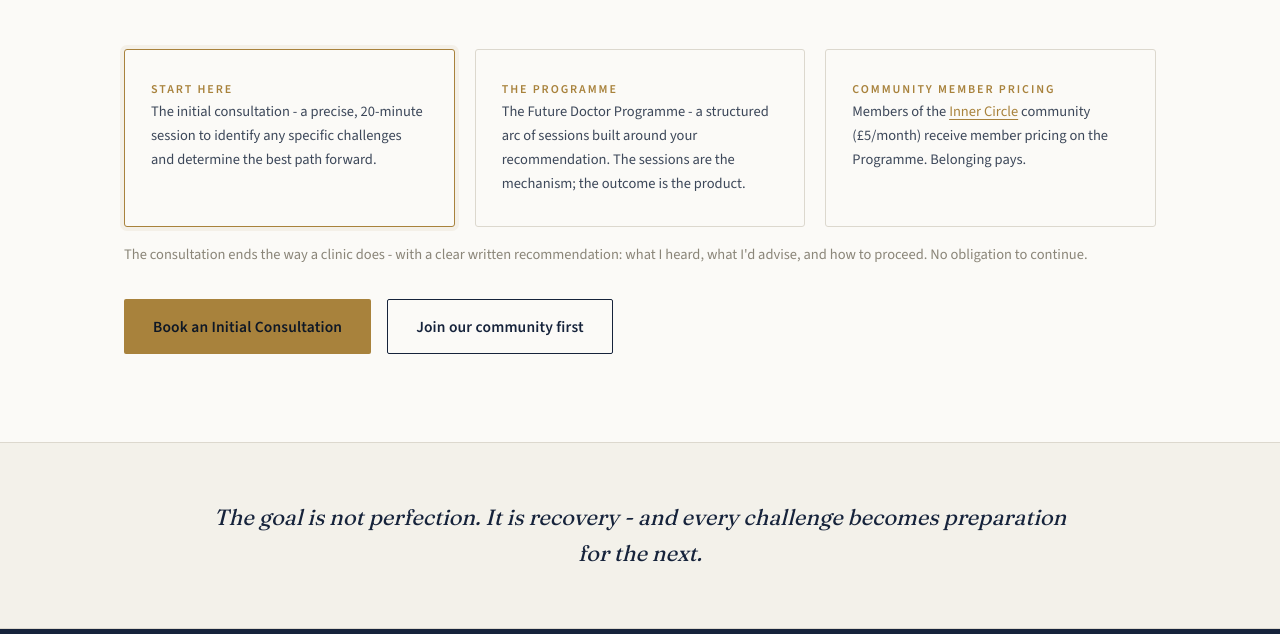
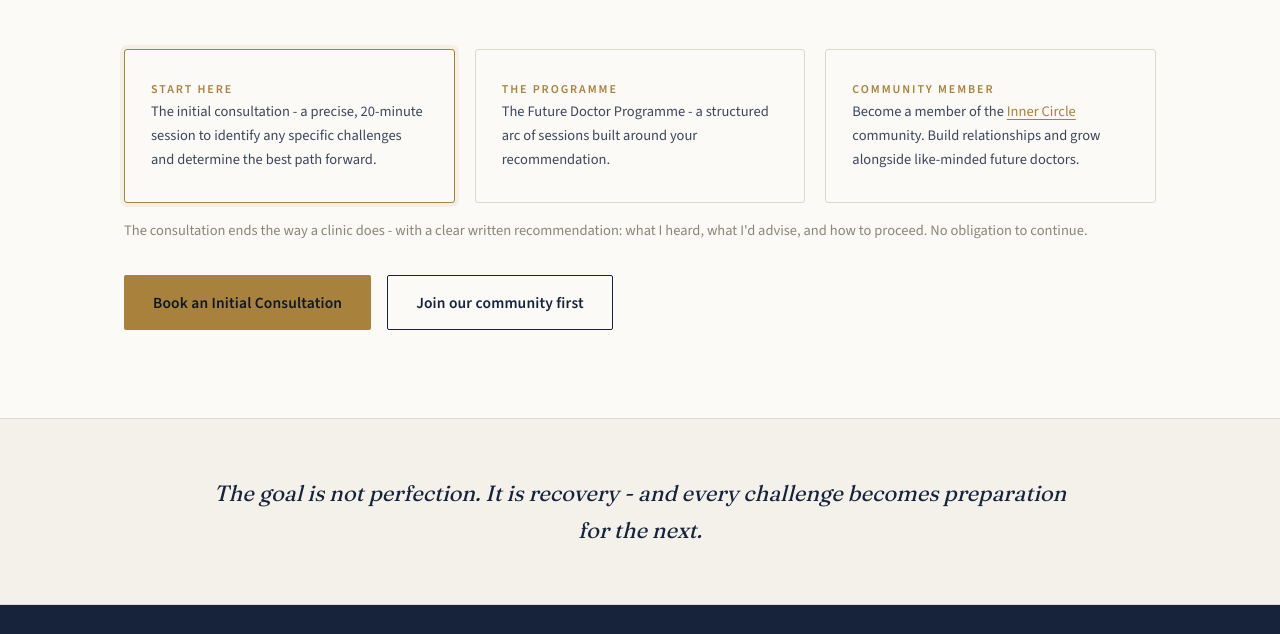
Before and after one commit to masood-sketch/site, a plain HTML site: page subdirectories/future-doctor/fd.html in a window 1280 px wide. Shown: the part 1828-2462 px from the top of the page. Drawn offline with nearby package versions, Linux system fonts and the light colour scheme.

Commit message:
other edits

```diff
--- a/subdirectories/future-doctor/fd.html
+++ b/subdirectories/future-doctor/fd.html
@@ -89,11 +89,11 @@
       </div>
       <div class="price">
         <div class="label">The Programme</div>
-        <div class="desc">The Future Doctor Programme - a structured arc of sessions built around your recommendation. The sessions are the mechanism; the outcome is the product.</div>
+        <div class="desc">The Future Doctor Programme - a structured arc of sessions built around your recommendation.</div>
       </div>
       <div class="price">
-        <div class="label">Community member pricing</div>
-        <div class="desc">Members of the <a class="gold-underline" href="../ghla/ghla.html">Inner Circle</a> community (£5/month) receive member pricing on the Programme. Belonging pays.</div>
+        <div class="label">Community member</div>
+        <div class="desc">Become a member of the <a class="gold-underline" href="../ghla/ghla.html">Inner Circle</a> community. Build relationships and grow alongside like-minded future doctors.</div>
       </div>
     </div>
     <p class="note-line reveal">The consultation ends the way a clinic does - with a clear written recommendation: what I heard, what I'd advise, and how to proceed. No obligation to continue.</p>
```
Also changed, not shown: subdirectories/ghla/ghla.html (+1 -1 lines), 1 other file.
